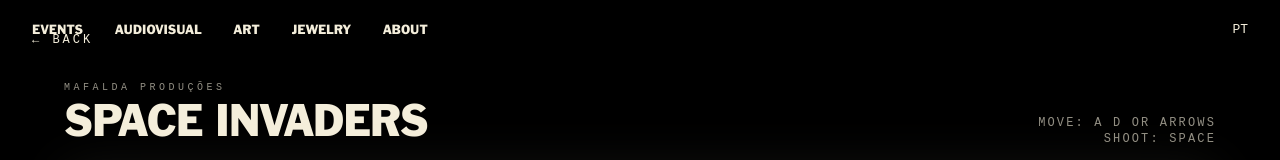
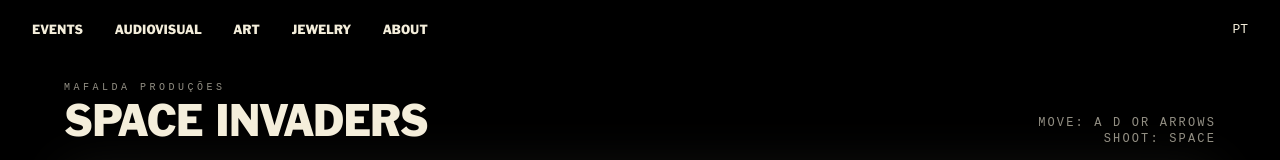
Before and after one commit to guerrinharj/mafalda-producoes, a Next.js app: page /en/space-invaders in a window 1280 px wide. Shown: the top 160 px of the page. Built offline with nearby package versions, Linux system fonts and the light colour scheme; no server answers.

Commit message:
removed back from space invaders

```diff
--- a/app/[locale]/space-invaders/page.tsx
+++ b/app/[locale]/space-invaders/page.tsx
@@ -37,26 +37,6 @@
                 text-[#F4EEDB]
             "
         >
-            <Link
-                href={`/${locale}`}
-                className="
-                    fixed
-                    left-5
-                    top-5
-                    z-50
-                    font-mono
-                    text-xs
-                    uppercase
-                    tracking-[0.25em]
-                    text-[#F4EEDB]
-                    transition-opacity
-                    hover:opacity-60
-                    md:left-8
-                    md:top-8
-                "
-            >
-                ← {locale === 'pt' ? 'Voltar' : 'Back'}
-            </Link>
 
             <SpaceInvaders locale={locale} />
         </main>
```
